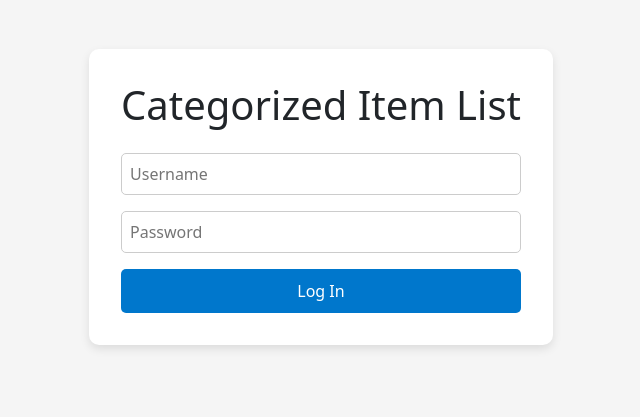
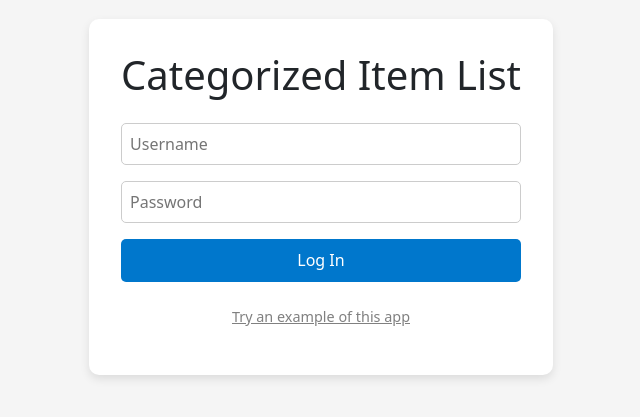
Before and after one commit to llucoliveras/PWA-Categorized-Item-List, a React (Create React App) app: page / in a window 1280 px wide. Shown: the part 203-620 px from the top of the page, without its empty margins (319-959 px from the left). Built offline with nearby package versions, Linux system fonts and the light colour scheme.

Commit message:
Added example login text

```diff
--- a/src/pages/Welcome/Welcome.css
+++ b/src/pages/Welcome/Welcome.css
@@ -42,3 +42,15 @@
   font-size: 0.9rem;
   color: #333;
 }
+
+.example-login-text {
+  color: gray;
+  font-size: 0.9rem;
+  margin-top: 0.5rem;
+  cursor: pointer;
+  text-decoration: underline;
+}
+
+.example-login-text:hover {
+  color: #555;
+}
--- a/src/pages/Welcome/Welcome.js
+++ b/src/pages/Welcome/Welcome.js
@@ -22,16 +22,16 @@ const WelcomePage = ({ setSavedUserLoginData }) => {
         fetchCredentials()
     }, [])
 
-    const handleLogin = async () => {
-        if (!username || !password) {
+    const handleLogin = async (user = username, pass = password) => {
+        if (!user || !pass) {
             setMessage("Please enter both username and password.");
             return;
         }
 
-        if (credentials.some(user => user.username === username && user.password === password )) {
+        if (credentials?.some(userObj => userObj.username === user && userObj.password === pass)) {
             setMessage("✅ Login successful!");
             await new Promise(res => setTimeout(res, 500))
-            const foundCredentials = credentials.find(user => user.username === username && user.password === password )
+            const foundCredentials = credentials.find(userObj => userObj.username === user && userObj.password === pass)
             setSavedUserLoginData(foundCredentials)
             localStorage.setItem("user", JSON.stringify(foundCredentials))
         } else {
@@ -43,6 +43,10 @@ const WelcomePage = ({ setSavedUserLoginData }) => {
         if (event.key === 'Enter') {
             handleLogin()
         }
+    }
+
+    const handleExampleLogin = () => {
+        handleLogin("example", "example");
     }
 
     return (
@@ -73,6 +77,10 @@ const WelcomePage = ({ setSavedUserLoginData }) => {
                 </button>
 
                 {message && <p className="welcome-message">{message}</p>}
+
+                <p className="example-login-text" onClick={handleExampleLogin}>
+                    Try an example of this app
+                </p>
             </div>
         </div>
     );
```
